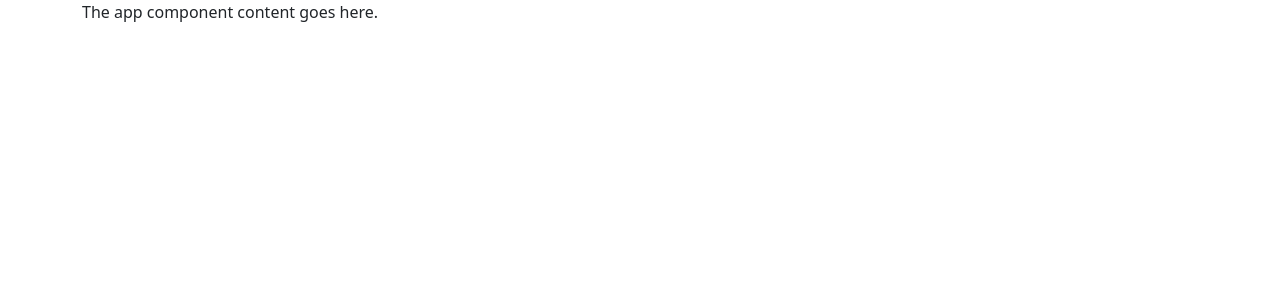
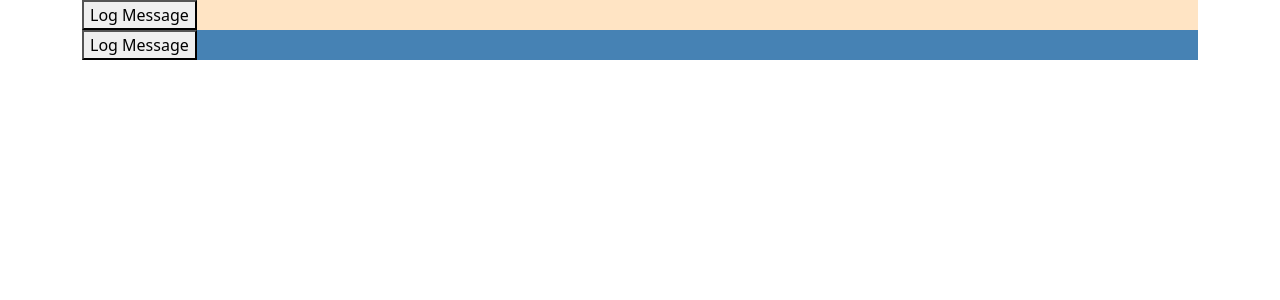
Before and after one commit to gishu/angular-bootcamp, an Angular app: page / in a window 1280 px wide. Shown: the top 300 px of the page. Built offline with nearby package versions, Linux system fonts and the light colour scheme.

Commit message:
create a per component (non shared) service instance

```diff
--- a/src/app/app.component.html
+++ b/src/app/app.component.html
@@ -1,3 +1,4 @@
 <div class="container">
-  <p>The app component content goes here.</p>
+  <app-component1></app-component1>
+  <app-component2></app-component2>
 </div>
--- a/src/app/app.module.ts
+++ b/src/app/app.module.ts
@@ -2,10 +2,14 @@ import { NgModule } from '@angular/core';
 import { BrowserModule } from '@angular/platform-browser';
 
 import { AppComponent } from './app.component';
+import { Component1Component } from './component1/component1.component';
+import { Component2Component } from './component2/component2.component';
 
 @NgModule({
   declarations: [
-    AppComponent
+    AppComponent,
+    Component1Component,
+    Component2Component
   ],
   imports: [
     BrowserModule
--- /dev/null
+++ b/src/app/component1/component1.component.css
@@ -0,0 +1,3 @@
+.bgShade{
+    background-color: bisque;
+}
--- /dev/null
+++ b/src/app/component1/component1.component.html
@@ -0,0 +1,3 @@
+<div class='bgShade'>
+    <button (click)="logMessage('Component1 says hello')">Log Message</button>
+</div>
--- /dev/null
+++ b/src/app/component1/component1.component.ts
@@ -0,0 +1,21 @@
+import { Component, OnInit } from '@angular/core';
+import { LoggingService } from '../logging.service';
+
+@Component({
+  selector: 'app-component1',
+  templateUrl: './component1.component.html',
+  styleUrls: ['./component1.component.css'],
+  providers: [LoggingService]
+})
+export class Component1Component implements OnInit {
+
+  constructor(private logService : LoggingService) { }
+
+  ngOnInit(): void {
+    this.logService.setOwner("Comp1");
+  }
+
+  logMessage(msg : string){
+    this.logService.log(msg);
+  }
+}
--- /dev/null
+++ b/src/app/component2/component2.component.css
@@ -0,0 +1,3 @@
+.bgShade{
+    background-color: steelblue;
+}
--- /dev/null
+++ b/src/app/component2/component2.component.html
@@ -0,0 +1,3 @@
+<div class='bgShade'>
+    <button (click)="logMessage('Component2 says hello')">Log Message</button>
+</div>
--- /dev/null
+++ b/src/app/component2/component2.component.ts
@@ -0,0 +1,22 @@
+import { Component, OnInit } from '@angular/core';
+import { LoggingService } from '../logging.service';
+
+@Component({
+  selector: 'app-component2',
+  templateUrl: './component2.component.html',
+  styleUrls: ['./component2.component.css'],
+  providers: [LoggingService]
+
+})
+export class Component2Component implements OnInit {
+
+  constructor(private logService : LoggingService) { }
+
+  ngOnInit(): void {
+    this.logService.setOwner("Comp1");
+  }
+
+  logMessage(msg : string){
+    this.logService.log(msg);
+  }
+}
--- /dev/null
+++ b/src/app/logging.service.ts
@@ -0,0 +1,13 @@
+export class LoggingService {
+  private _owner: string = '';
+
+  constructor() { }
+
+  setOwner(owner : string){
+    this._owner = owner;
+  }
+
+  log(message : string){
+    console.log( this._owner + message);
+  }
+}
```
